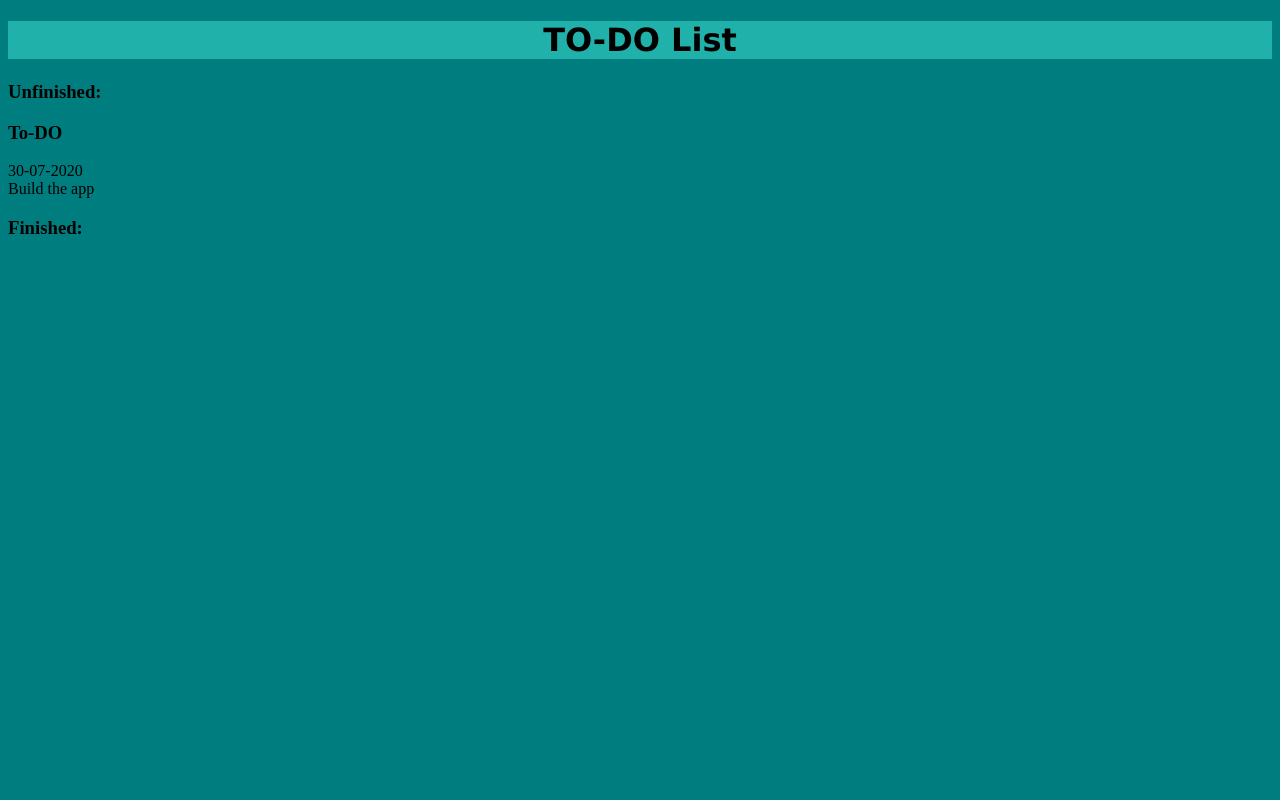
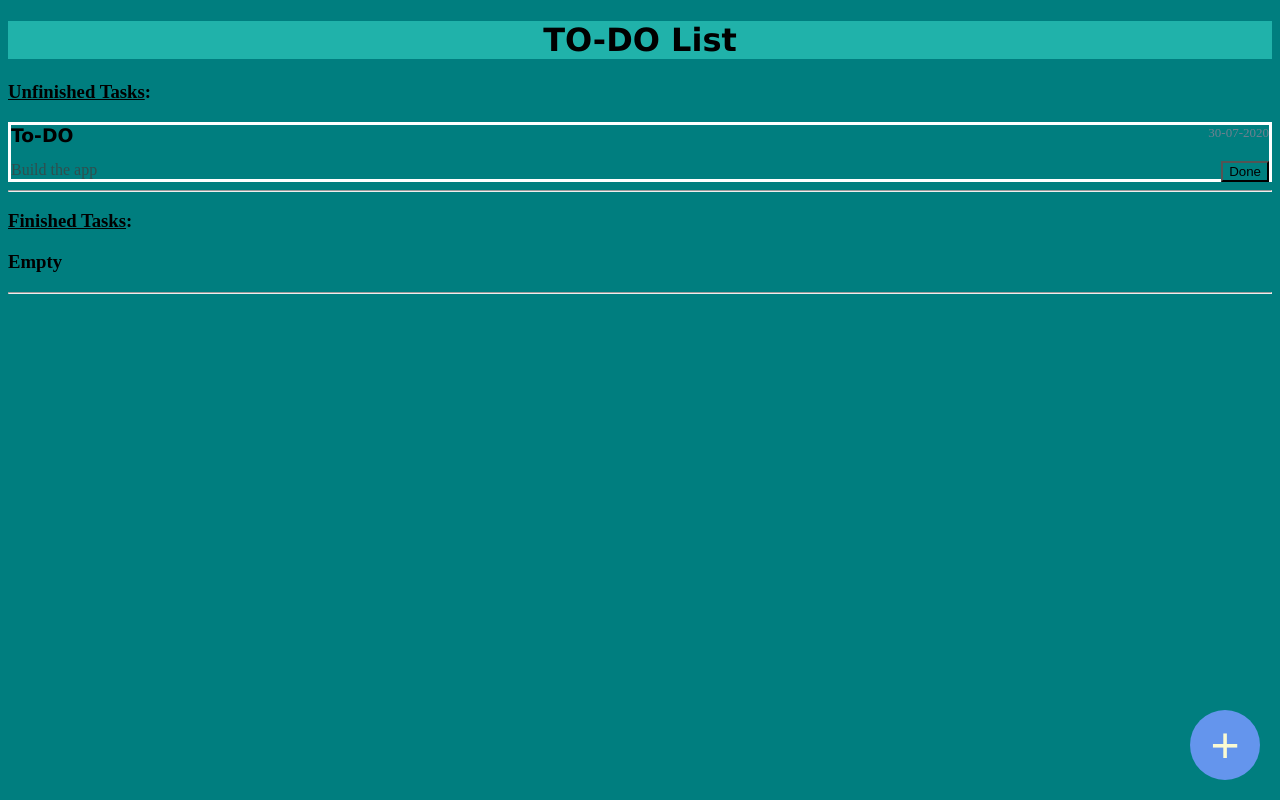
Before and after one commit to NikithKS/Web-Programming, a Flask app: page / in a window 1280 px wide. Run offline with Flask 2, Linux system fonts and the light colour scheme; data comes from the database, SQL or seed files in the repository.

Commit message:
Project To-do

```diff
--- a/todo/templates/base.html
+++ b/todo/templates/base.html
@@ -10,6 +10,7 @@
     <link rel="stylesheet" href="{{url_for('static', filename = 'css/main.css')}}">
     {% block titl %} {% endblock %}
     <style>
+
       .title-block{
           display: block;
           background-color: lightseagreen;
@@ -17,6 +18,62 @@
           font: bolder;
           font-family: Verdana, Geneva, Tahoma, sans-serif;
           height: 15%;
+          margin: 0;
+      }
+
+      .task-block{
+        border: solid 3px white ;
+      }
+
+      .task-block:hover {
+        border: solid 3px rgb(30, 150, 144) ;
+        padding: 5px;
+      }
+
+      .task-title {
+        display: inline;
+        font: bolder;
+        font-family: Verdana, Geneva, Tahoma, sans-serif;
+        margin-left: 0;
+      }
+      .task-date{
+        display: inline;
+        font: bolder;
+        color: slategray;
+        margin-right: 0;
+        margin-left: auto;
+        font-size: small;
+        float: right;
+      }
+
+      .task-content {
+        color: darkslategray;
+        display: block;
+        margin-top: 15px;;
+      }
+
+      .done-button {
+        background-color: teal;
+        display: inline;
+        float: right;
+      }
+
+      .addnew-button {
+        background-color: cornflowerblue;
+        position: fixed;
+        bottom: 20px;
+        right: 20px;
+        border-radius: 50%;
+        color: lightgoldenrodyellow;
+        font: bolder;
+        font-size: 50px;
+        height: 70px;
+        width: 70px;
+        border: 0;
+      }
+
+      .addnew-button:hover {
+        background-color: darkturquoise;
       }
     </style>
   </head>
--- a/todo/templates/main.html
+++ b/todo/templates/main.html
@@ -5,19 +5,42 @@
 {% endblock  %}
 
 {% block content %}
-    <h3>Unfinished:</h3>
+    <h3><u>Unfinished Tasks</u>:</h3>
+    {% set count = [] %}
     {% for item in data %}
         {% if item.status == 0 %}
-            <h3 class="task-title">{{item.title}}</h3>
-            <div class="task-date">{{item.date.strftime("%d-%m-%Y")}}</div>
-            <div class="task-content">{{item.task}} </div>
+            {% if count.append(1) %} {% endif %}
+           <div class="task-block">
+                <h3 class="task-title">{{item.title}}</h3>
+                <div class="task-date">{{item.date.strftime("%d-%m-%Y")}}</div>
+                <div class="task-content">
+                    <button class="done-button">Done</button>
+                    {{item.task}}
+                </div>
+
+            </div>
+            <hr>
         {% endif %}
     {% endfor %}
+    {% if count|length %}
+    {% else %}
+        <h3 class="empty">Empty</h3>
+        <hr>
+    {% endif %}
 
-    <h3>Finished:</h3>
+    <h3><u>Finished Tasks</u>:</h3>
+    {% set count = [] %}
     {% for item in data %}
         {% if item.status == 1 %}
-            <h3 class="task-done>{{item.title}}</h3>
+            {% if count.append(1) %} {% endif %}
+            <h3 class="task-done">{{item.title}}</h3>
         {% endif %}
     {% endfor %}
+    {% if count|length %}
+    {% else %}
+         <h3 class="empty">Empty</h3>
+        <hr>
+    {% endif %}
+
+    <button class="addnew-button">+</button>
 {% endblock  %}
```
